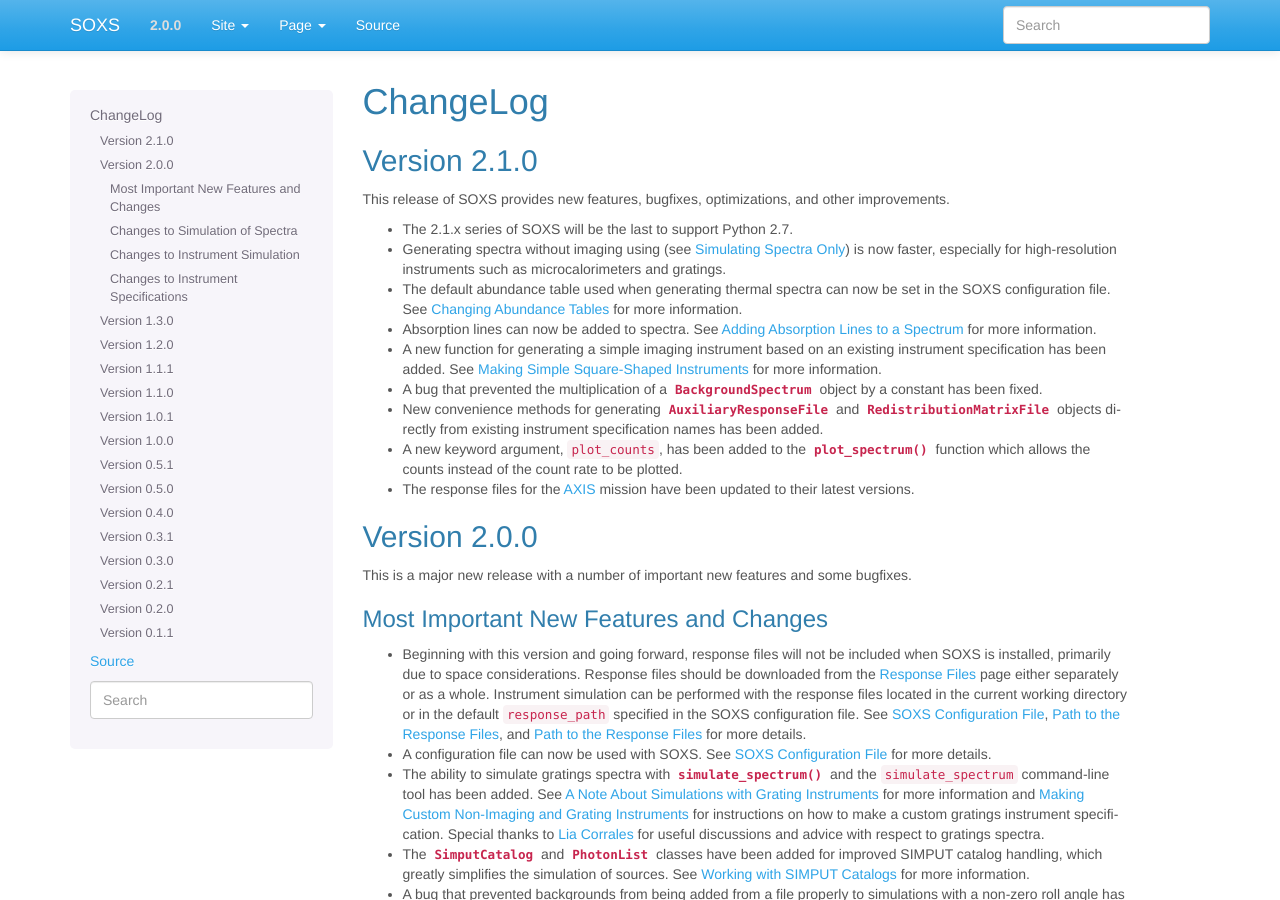
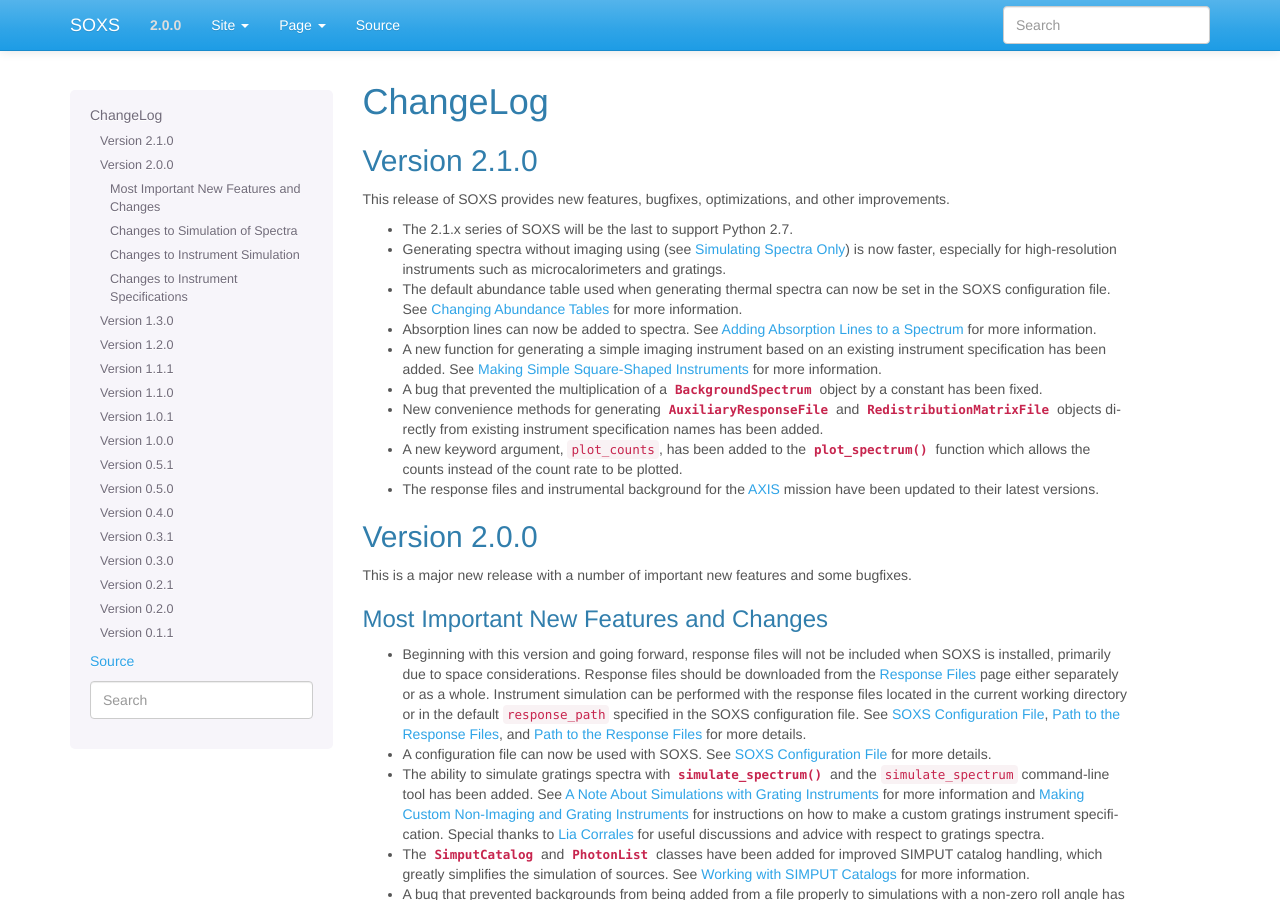
Before and after one commit to lynx-x-ray-observatory/soxs, a Sphinx documentation site: the page built from doc/source/changelog.rst, in a window 1280 px wide and 900 px high. Built offline with Sphinx 7.4.7, drawn with Linux system fonts in a browser that asks for light colours.

Commit message:
tweaking docs

```diff
--- a/doc/source/changelog.rst
+++ b/doc/source/changelog.rst
@@ -29,8 +29,9 @@
 * A new keyword argument, ``plot_counts``, has been added to the
   :func:`~soxs.events.plot_spectrum` function which allows the counts instead of
   the count rate to be plotted.
-* The response files for the `AXIS <http://axis.astro.umd.edu>`_ mission have
-  been updated to their latest versions.
+* The response files and instrumental background for the
+  `AXIS <http://axis.astro.umd.edu>`_ mission have been updated to their latest
+  versions.
 
 Version 2.0.0
 -------------
```
